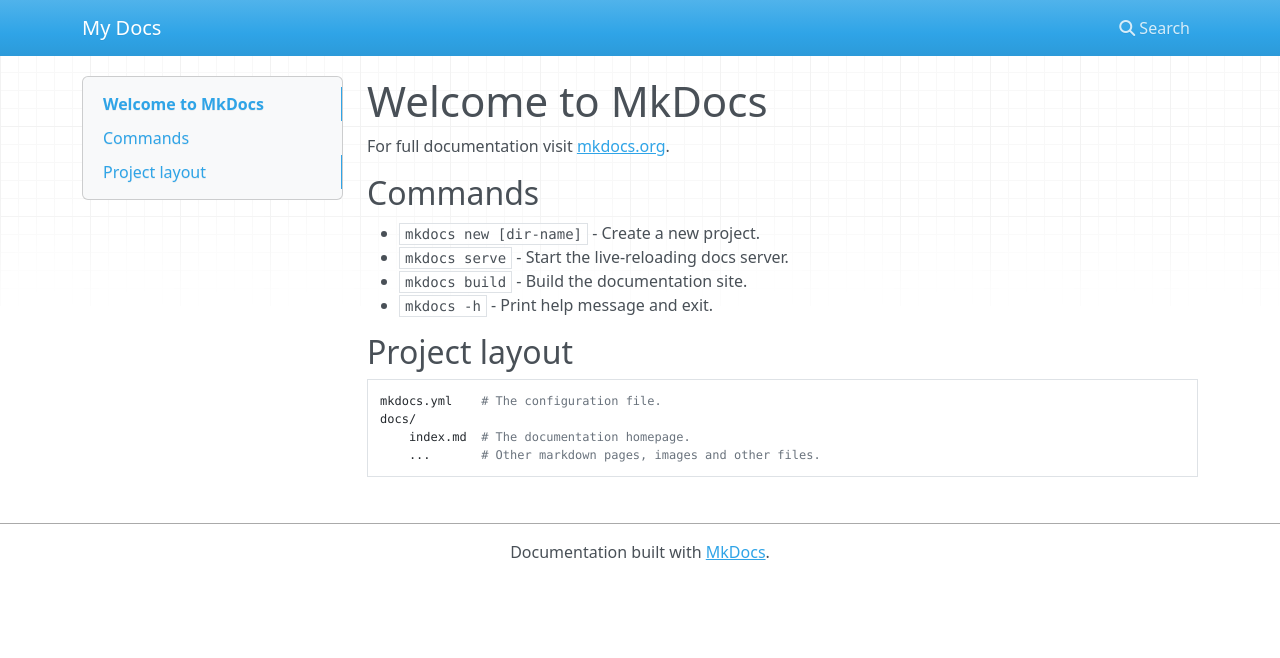
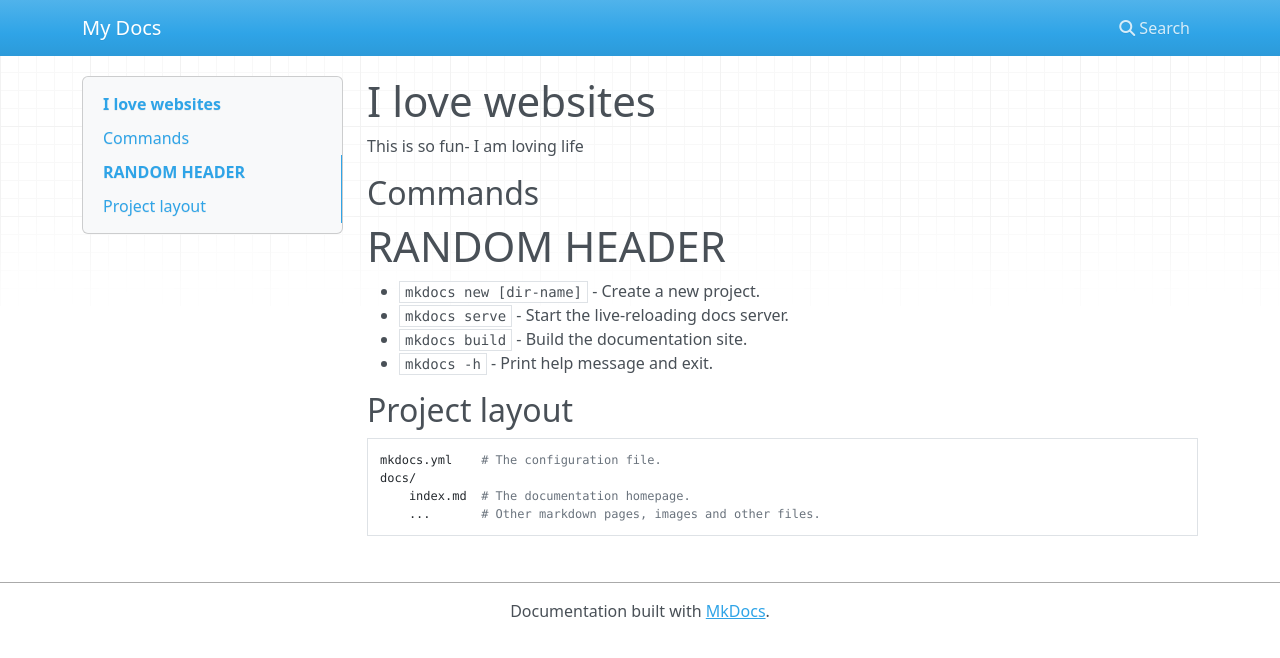
Before and after one commit to BullisRobotics/mdef, an MkDocs documentation site: the page built from docs/index.md, in a window 1280 px wide. Shown: the top 658 px of the page. Built offline with MkDocs 1.6.1, drawn with Linux system fonts in a browser that asks for light colours; nearby versions of some CDN libraries.

Commit message:
minor text changes

```diff
--- a/docs/index.md
+++ b/docs/index.md
@@ -1,8 +1,10 @@
-# Welcome to MkDocs
+# I love websites
 
-For full documentation visit [mkdocs.org](https://www.mkdocs.org).
+This is so fun- I am loving life
 
 ## Commands
+
+# RANDOM HEADER
 
 * `mkdocs new [dir-name]` - Create a new project.
 * `mkdocs serve` - Start the live-reloading docs server.
```
Also changed, not shown: site/index.html, site/search/search_index.json, 1 other file.
